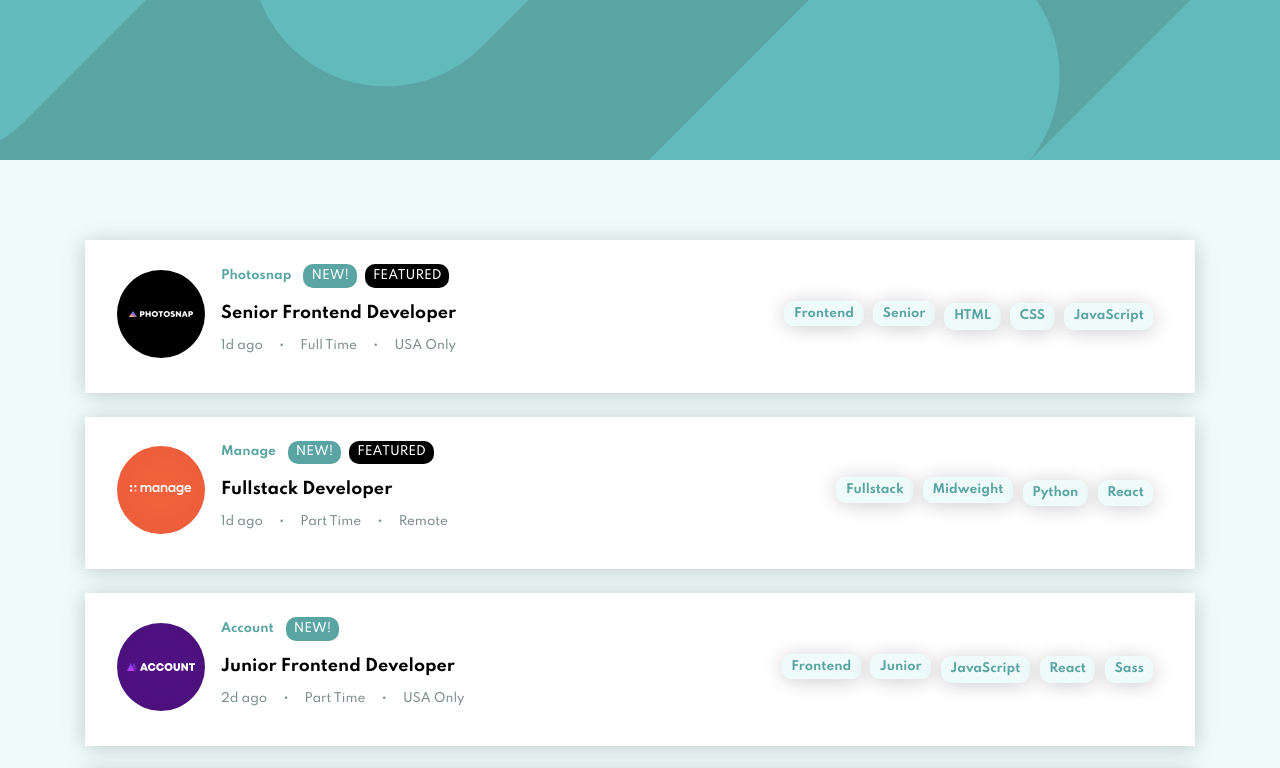
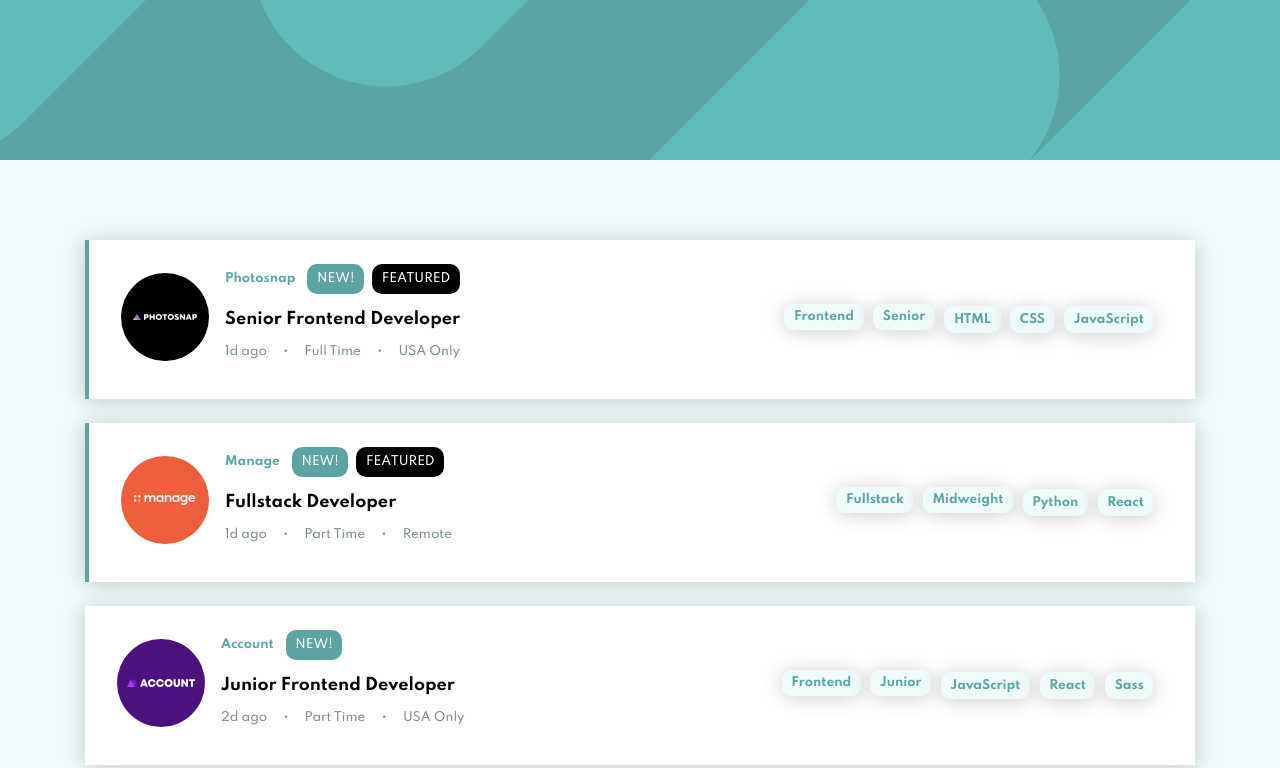
Before and after one commit to luxjoshyua/job-listings-filtering, a website built with webpack: page src/index.html in a window 1280 px wide. Shown: the top 768 px of the page. Built offline with nearby package versions, Linux system fonts and the light colour scheme.

Commit message:
added featured item

```diff
--- a/src/index.html
+++ b/src/index.html
@@ -14,8 +14,7 @@
 <body>
     <!-- header -->
     <header class="header"></header>
-
-    <!--  -->
+    <!-- main body wrapper -->
     <section class="main">
         <div class="jobs-wrapper">
             <!-- job-item-one -->
@@ -24,7 +23,7 @@
                     <div class="left-content">
                         <!-- image -->
                         <div class="logo-outer">
-                            <img src="./assets/images/account.svg" alt="" class="logo">
+                            <img src="" alt="">
                         </div>
                         <!-- content -->
                         <div class="details">
--- a/src/js/createJobListing/index.js
+++ b/src/js/createJobListing/index.js
@@ -1,6 +1,7 @@
 var json = require("../data.json");
 var data = json;
 // console.log(data);
+// import img1 from "../../assets/images/photosnap.svg";
 
 // populate the job boards
 const jobsContainer = document.querySelector(".jobs-wrapper");
@@ -10,9 +11,12 @@ const createJobPosting = () => {
     const jobListing = document.querySelector(".job-item");
     const clone = jobListing.cloneNode(true);
     jobsContainer.appendChild(clone);
+
     // set image
-    clone.querySelector(".logo").setAttribute("src", `${job.logo}`);
-    clone.querySelector(".logo").setAttribute("width", "100%");
+    // console.log(job.logo);
+    clone.querySelector(".logo-outer img").setAttribute("src", `${job.logo}`);
+    clone.querySelector(".logo-outer img").setAttribute("width", "100%");
+
     // set company name
     clone.querySelector(".company").innerHTML = `${job.company}`;
     // set new status
@@ -24,9 +28,14 @@ const createJobPosting = () => {
     // set featured status
     if (job.featured) {
       clone.querySelector(".featured").innerHTML = "Featured";
+
+      clone
+        .querySelector(".inner")
+        .parentElement.classList.add("featured-item");
     } else {
       clone.querySelector(".featured").style.display = "none";
     }
+
     // set job title
     clone.querySelector(".job-title").innerHTML = `${job.position}`;
     // set posted at
@@ -53,10 +62,8 @@ const createJobPosting = () => {
       languageSpan.classList.add("languages-background");
       clone.querySelector(".languages-wrapper").appendChild(languageSpan);
     });
-
     // set tools
     job.tools.forEach((tool) => {
-      //   console.log(tool);
       const toolSpan = document.createElement("span");
       toolSpan.innerHTML = `${tool}`;
       toolSpan.classList.add("tools-background");
--- a/src/js/data.json
+++ b/src/js/data.json
@@ -2,7 +2,7 @@
   {
     "id": 1,
     "company": "Photosnap",
-    "logo": "./assets/images/photosnap.svg",
+    "logo": "../../assets/images/photosnap.svg",
     "new": true,
     "featured": true,
     "position": "Senior Frontend Developer",
@@ -17,7 +17,7 @@
   {
     "id": 2,
     "company": "Manage",
-    "logo": "../assets/images/manage.svg",
+    "logo": "../../assets/images/manage.svg",
     "new": true,
     "featured": true,
     "position": "Fullstack Developer",
@@ -32,7 +32,7 @@
   {
     "id": 3,
     "company": "Account",
-    "logo": "../assets/images/account.svg",
+    "logo": "../../assets/images/account.svg",
     "new": true,
     "featured": false,
     "position": "Junior Frontend Developer",
@@ -47,7 +47,7 @@
   {
     "id": 4,
     "company": "MyHome",
-    "logo": "../assets/images/myhome.svg",
+    "logo": "../../assets/images/myhome.svg",
     "new": false,
     "featured": false,
     "position": "Junior Frontend Developer",
@@ -62,7 +62,7 @@
   {
     "id": 5,
     "company": "Loop Studios",
-    "logo": "./assets/images/loop-studios.svg",
+    "logo": "../../assets/images/loop-studios.svg",
     "new": false,
     "featured": false,
     "position": "Software Engineer",
@@ -77,7 +77,7 @@
   {
     "id": 6,
     "company": "FaceIt",
-    "logo": "./assets/images/faceit.svg",
+    "logo": "../../assets/images/faceit.svg",
     "new": false,
     "featured": false,
     "position": "Junior Backend Developer",
@@ -92,7 +92,7 @@
   {
     "id": 7,
     "company": "Shortly",
-    "logo": "./assets/images/shortly.svg",
+    "logo": "../../assets/images/shortly.svg",
     "new": false,
     "featured": false,
     "position": "Junior Developer",
@@ -107,7 +107,7 @@
   {
     "id": 8,
     "company": "Insure",
-    "logo": "./assets/images/insure.svg",
+    "logo": "../../assets/images/insure.svg",
     "new": false,
     "featured": false,
     "position": "Junior Frontend Developer",
@@ -122,7 +122,7 @@
   {
     "id": 9,
     "company": "Eyecam Co.",
-    "logo": "./assets/images/eyecam-co.svg",
+    "logo": "../../assets/images/eyecam-co.svg",
     "new": false,
     "featured": false,
     "position": "Full Stack Engineer",
@@ -137,7 +137,7 @@
   {
     "id": 10,
     "company": "The Air Filter Company",
-    "logo": "./assets/images/the-air-filter-company.svg",
+    "logo": "../../assets/images/the-air-filter-company.svg",
     "new": false,
     "featured": false,
     "position": "Front-end Dev",
--- a/src/sass/_sections.scss
+++ b/src/sass/_sections.scss
@@ -12,6 +12,9 @@
       //   FIX THIS HACK!
       &:first-of-type {
         display: none;
+      }
+      &.featured-item {
+        border-left: 4px solid $green;
       }
       .inner {
         padding: 1.5rem 2rem;
@@ -53,7 +56,7 @@
               .featured {
                 color: white;
                 border-radius: 10px;
-                padding: 0.3rem 0.5rem;
+                padding: 0.5rem 0.6rem;
               }
               .featured {
                 background-color: black;
```
